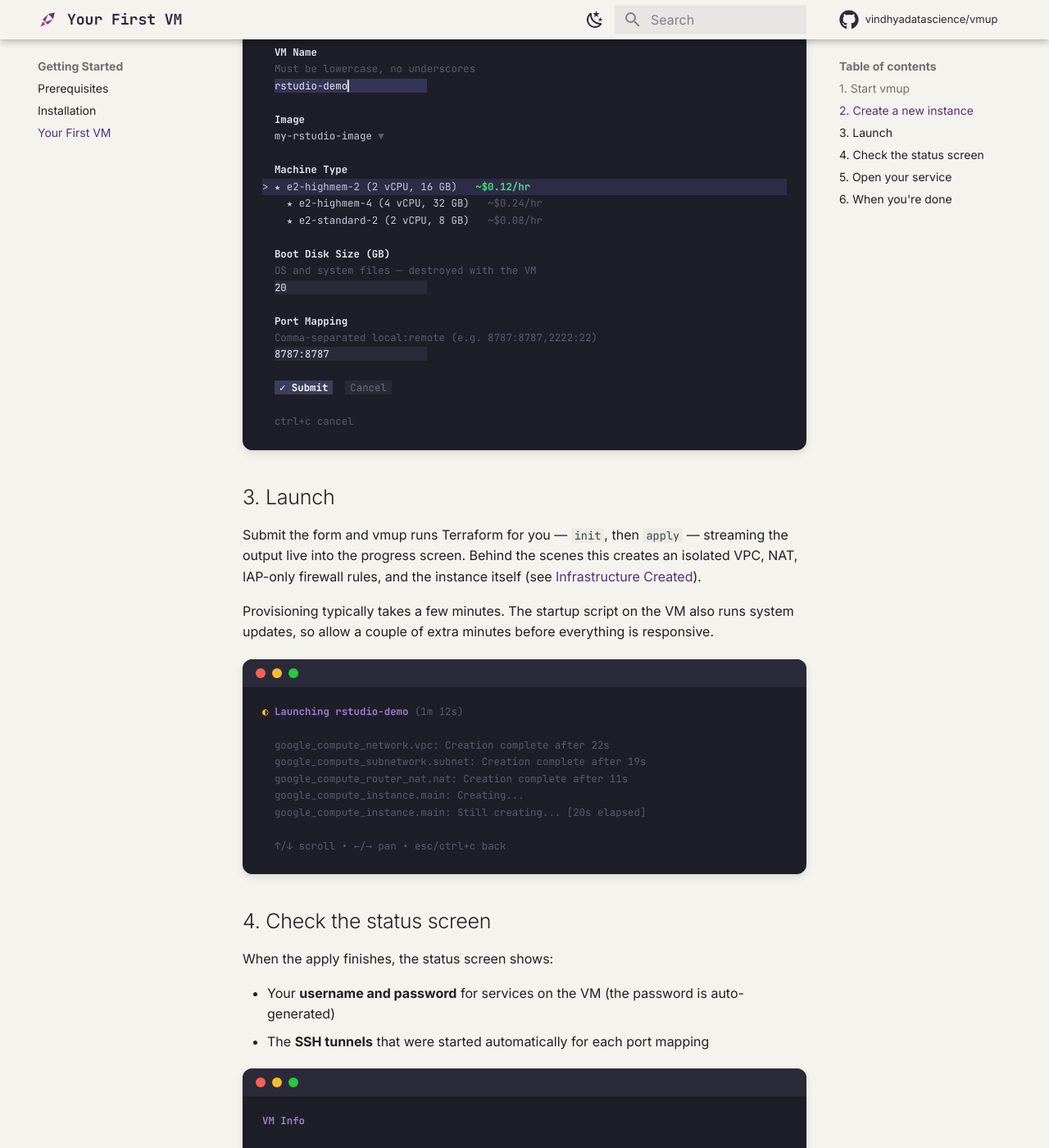
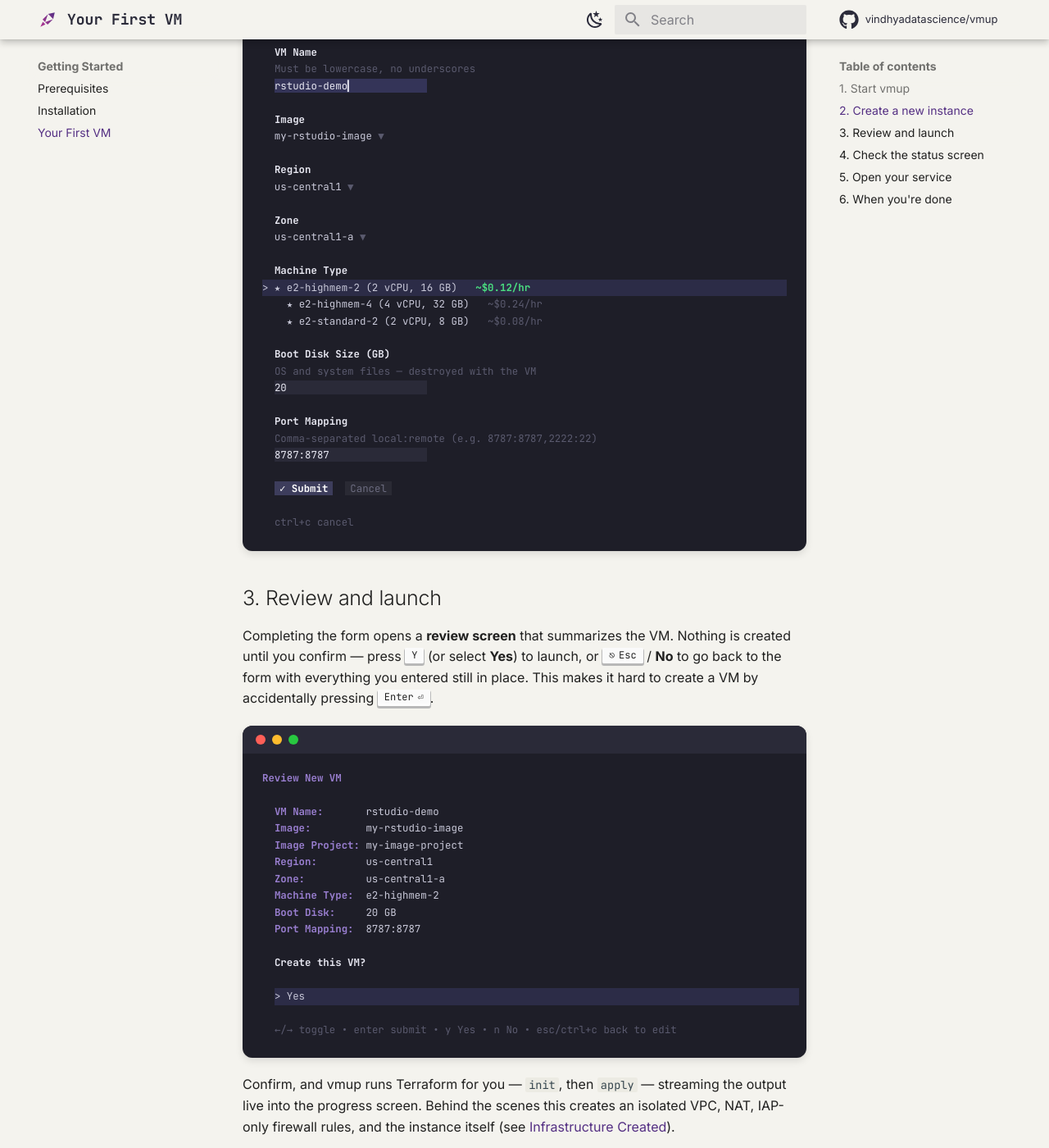
Before and after one commit to vindhyadatascience/vmup, an MkDocs documentation site: the page built from docs/getting-started/first-vm.md, in a window 1280 px wide and 1400 px high, scrolled down 1498 px. Shown: the whole window at 82% size. Built offline with MkDocs 1.6.1 and Material for MkDocs 9.7.7, drawn with Linux system fonts in a browser that asks for light colours; plug-ins that fetch from the network failed and are left out; comment, search, counter and statistics services are not loaded; some of the changed text lies outside the part shown.

Commit message:
docs: document dynamic selection and the create/update confirmation
Update the first-VM walkthrough and configuration reference for 1.8.0:
regions, zones, and machine types are chosen from live GCP lists (zones
follow the region; machine types are filtered to the image's architecture),
and completing the form now shows a review/confirm screen before anything
is created. Adds a confirm-screen mock and Region/Zone to the form mock.

```diff
--- a/docs/getting-started/first-vm.md
+++ b/docs/getting-started/first-vm.md
@@ -22,8 +22,8 @@ launch form appears with sensible defaults already filled in:
 | Project ID | auto-detected from `gcloud config` | The GCP project to deploy into |
 | VM name | — | Lowercase letters, numbers, and hyphens |
 | Image | first available image | Listed from your configured image project, then the standard public GCP images |
-| Region / Zone | `us-central1` / `us-central1-a` | |
-| Machine type | `e2-highmem-2` | A live **hourly cost estimate** is shown as you choose |
+| Region / Zone | `us-central1` / `us-central1-a` | Chosen from live lists fetched from GCP; the zone options update to match the selected region |
+| Machine type | `e2-highmem-2` | Filtered to the image's CPU architecture (ARM64/x86_64); a live **hourly cost estimate** is shown as you choose |
 | Boot disk size | `20` GB | |
 | Port mapping | `8787:8787` | Comma-separated `local:remote` pairs |
 
@@ -52,6 +52,12 @@ see roughly what the machine costs per hour before anything is created.
   <span class="t-header">Image</span>
   my-rstudio-image <span class="t-dim">▼</span>
 
+  <span class="t-header">Region</span>
+  us-central1 <span class="t-dim">▼</span>
+
+  <span class="t-header">Zone</span>
+  us-central1-a <span class="t-dim">▼</span>
+
   <span class="t-header">Machine Type</span>
 <span class="t-selected">&gt; ★ e2-highmem-2 (2 vCPU, 16 GB)   <span class="t-running">~$0.12/hr</span></span>
     ★ e2-highmem-4 (4 vCPU, 32 GB)   <span class="t-dim">~$0.24/hr</span>
@@ -70,11 +76,36 @@ see roughly what the machine costs per hour before anything is created.
   <span class="t-dim">ctrl+c cancel</span></pre>
 </div>
 
-## 3. Launch
+## 3. Review and launch
 
-Submit the form and vmup runs Terraform for you — `init`, then `apply` — streaming the
-output live into the progress screen. Behind the scenes this creates an isolated VPC,
-NAT, IAP-only firewall rules, and the instance itself
+Completing the form opens a **review screen** that summarizes the VM. Nothing is created
+until you confirm — press ++y++ (or select **Yes**) to launch, or ++esc++ / **No** to go
+back to the form with everything you entered still in place. This makes it hard to create
+a VM by accidentally pressing ++enter++.
+
+<div class="vmup-terminal">
+<div class="vmup-terminal-bar"><span></span><span></span><span></span></div>
+<pre class="vmup-terminal-body"><span class="t-key">Review New VM</span>
+
+  <span class="t-key">VM Name:</span>       rstudio-demo
+  <span class="t-key">Image:</span>         my-rstudio-image
+  <span class="t-key">Image Project:</span> my-image-project
+  <span class="t-key">Region:</span>        us-central1
+  <span class="t-key">Zone:</span>          us-central1-a
+  <span class="t-key">Machine Type:</span>  e2-highmem-2
+  <span class="t-key">Boot Disk:</span>     20 GB
+  <span class="t-key">Port Mapping:</span>  8787:8787
+
+  <span class="t-header">Create this VM?</span>
+
+  <span class="t-selected">&gt; Yes</span>    No
+
+  <span class="t-dim">←/→ toggle • enter submit • y Yes • n No • esc/ctrl+c back to edit</span></pre>
+</div>
+
+Confirm, and vmup runs Terraform for you — `init`, then `apply` — streaming the output
+live into the progress screen. Behind the scenes this creates an isolated VPC, NAT,
+IAP-only firewall rules, and the instance itself
 (see [Infrastructure Created](../reference/infrastructure.md)).
 
 Provisioning typically takes a few minutes. The startup script on the VM also runs
```
Also changed, not shown: docs/reference/configuration.md (+13 -4 lines).
